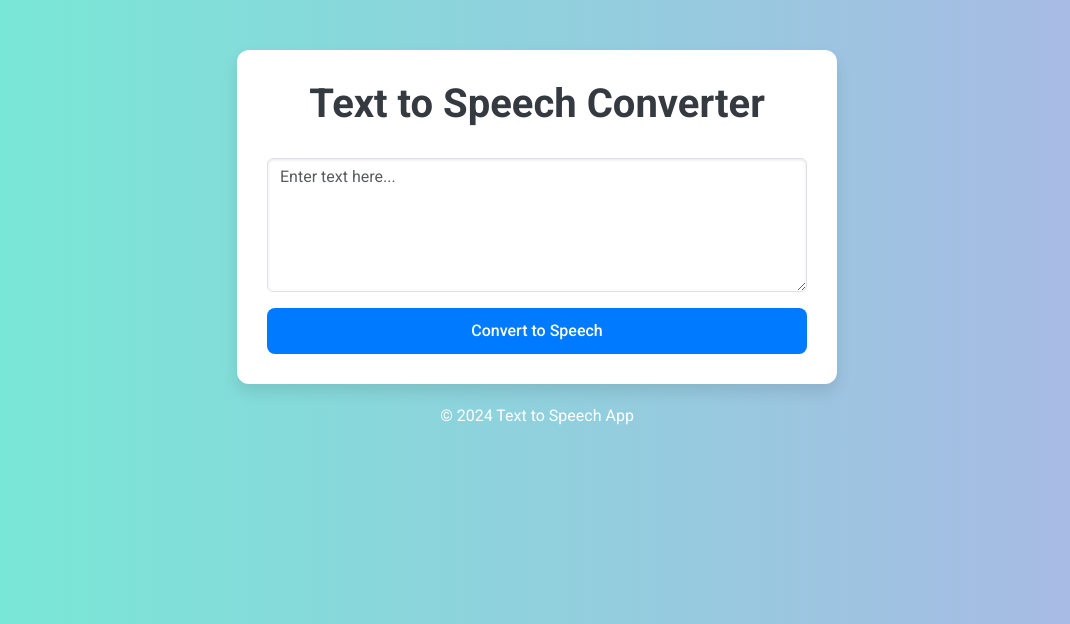
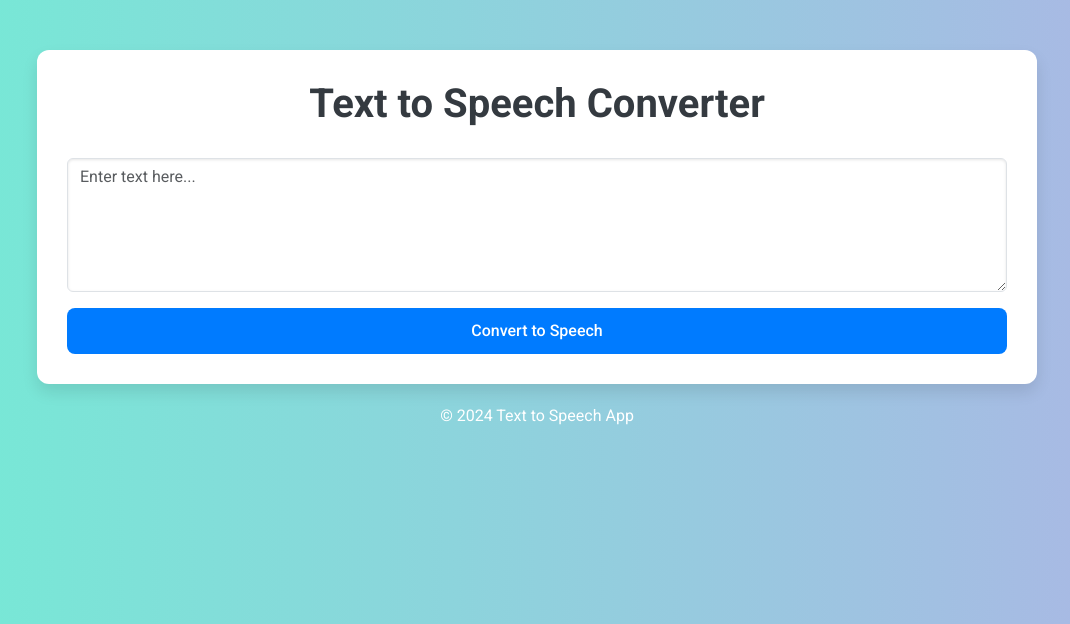
Before and after one commit to ArttyLists/TextToSpeechApp, a Flask app: page / in a window 1280 px wide. Shown: the top 624 px of the page, without its empty margins (103-1173 px from the left). Run offline with Flask 3, Linux system fonts and the light colour scheme.

Commit message:
Made the input box wider

```diff
--- a/templates/index.html
+++ b/templates/index.html
@@ -19,7 +19,7 @@
             padding-top: 50px;
         }
         .container {
-            max-width: 600px;
+            max-width: 1000px; /* Increased the max-width of the container */
             margin: 0 auto;
             background-color: white;
             padding: 30px;
@@ -33,6 +33,7 @@
             margin-bottom: 30px;
         }
         textarea {
+            width: 100%; /* Make the text box take up full width of the container */
             resize: vertical;
             min-height: 150px; /* Bigger initial size */
             max-height: 300px;  /* Max height for expansion */
```
